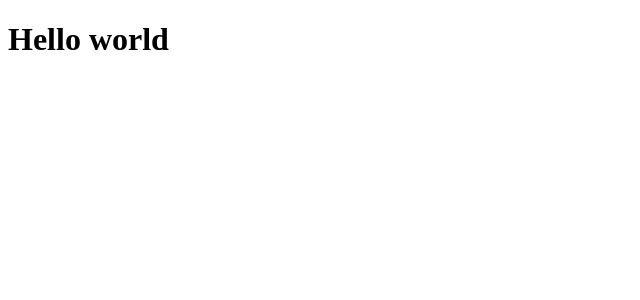
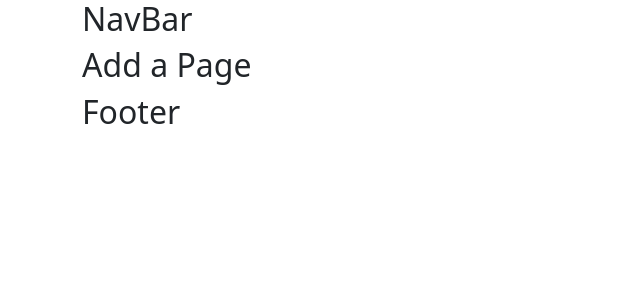
Before and after one commit to GabrielaDun/blog-react, a JavaScript app in the folder blog-react/: page /post/add in a window 1280 px wide. Shown: the top 300 px of the page, without its empty margins (0-640 px from the left). Built offline with nearby package versions, Linux system fonts and the light colour scheme.

Commit message:
Add bootstrap global settings and page layout

```diff
--- a/blog-react/public/index.html
+++ b/blog-react/public/index.html
@@ -12,7 +12,6 @@
       manifest.json provides metadata used when your web app is installed on a
       user's mobile device or desktop. See https://developers.google.com/web/fundamentals/web-app-manifest/
     -->
-    <link rel="manifest" href="%PUBLIC_URL%/manifest.json" />
     <!--
       Notice the use of %PUBLIC_URL% in the tags above.
       It will be replaced with the URL of the `public` folder during the build.
--- a/blog-react/src/App.js
+++ b/blog-react/src/App.js
@@ -1,6 +1,32 @@
+import { Route, Routes } from "react-router-dom";
+import About from "./components/pages/About";
+import PageAdd from "./components/pages/PageAdd";
+import PageEdit from "./components/pages/PageEdit";
+import Page from "./components/pages/Page";
+import Home from "./components/pages/Home";
+import NotFound from "./components/pages/NotFound";
+import Header from "./components/views/Header";
+import Footer from "./components/views/Footer";
+import { Container } from "react-bootstrap";
+
+
+
 const App = () => {
   return (
-    <h1>Hello world</h1>
+    <main>
+      <Container>
+      <Header />
+        <Routes>
+          <Route path="/" element={<Home />} />
+          <Route path="/about" element={<About />} />
+          <Route path="/post/:id" element={<Page />} />
+          <Route path="/post/add" element={<PageAdd />}  />
+          <Route path="/post/edit/:id" element={<PageEdit />} />
+          <Route path="/*" element={<NotFound />} />
+        </Routes>
+        <Footer />
+      </Container>
+    </main>
   );
 };
 
--- /dev/null
+++ b/blog-react/src/components/pages/About.js
@@ -0,0 +1,9 @@
+
+
+const About = () => {
+    return (
+        <h2>About</h2>
+    )
+}
+
+export default About;
--- /dev/null
+++ b/blog-react/src/components/pages/Home.js
@@ -0,0 +1,8 @@
+
+const Home = () => {
+    return (
+        <h2>Home</h2>
+    )
+}
+
+export default Home;
--- /dev/null
+++ b/blog-react/src/components/pages/NotFound.js
@@ -0,0 +1,8 @@
+
+const NotFound = () => {
+    return (
+        <h2>404 Page Not Found</h2>
+    )
+}
+
+export default NotFound;
--- /dev/null
+++ b/blog-react/src/components/pages/Page.js
@@ -0,0 +1,8 @@
+
+const Page = () => {
+    return (
+        <h2>Page</h2>
+    )
+}
+
+export default Page;
--- /dev/null
+++ b/blog-react/src/components/pages/PageAdd.js
@@ -0,0 +1,8 @@
+
+const PageAdd = () => {
+    return (
+        <h2>Add a Page</h2>
+    )
+}
+
+export default PageAdd;
--- /dev/null
+++ b/blog-react/src/components/pages/PageEdit.js
@@ -0,0 +1,8 @@
+
+const PageEdit = () => {
+    return (
+        <h2>Edit the page</h2>
+    )
+}
+
+export default PageEdit;
--- /dev/null
+++ b/blog-react/src/components/views/Footer.js
@@ -0,0 +1,9 @@
+
+
+const Footer = () => {
+    return (
+        <h2>Footer</h2>
+    )
+}
+
+export default Footer;
--- /dev/null
+++ b/blog-react/src/components/views/Header.js
@@ -0,0 +1,10 @@
+import NavBar from "./NavBar";
+
+
+const Header = () => {
+    return (
+        <NavBar />
+    )
+}
+
+export default Header;
--- /dev/null
+++ b/blog-react/src/components/views/NavBar.js
@@ -0,0 +1,9 @@
+
+
+const NavBar = () => {
+    return (
+        <h2>NavBar</h2>
+    )
+}
+
+export default NavBar;
--- a/blog-react/src/index.js
+++ b/blog-react/src/index.js
@@ -1,11 +1,15 @@
 import ReactDOM from 'react-dom';
 import App from './App';
 import { Provider } from 'react-redux';
-import store from './redux/store'
+import store from './redux/store';
+import {BrowserRouter} from 'react-router-dom';
+import 'bootstrap/dist/css/bootstrap.min.css';
 
 ReactDOM.render(
-  <Provider store={store}>
-    <App />
-  </Provider>,
+  <BrowserRouter>
+    <Provider store={store}>
+      <App />
+    </Provider>
+  </ BrowserRouter>,
   document.querySelector('#root')
 );
```
